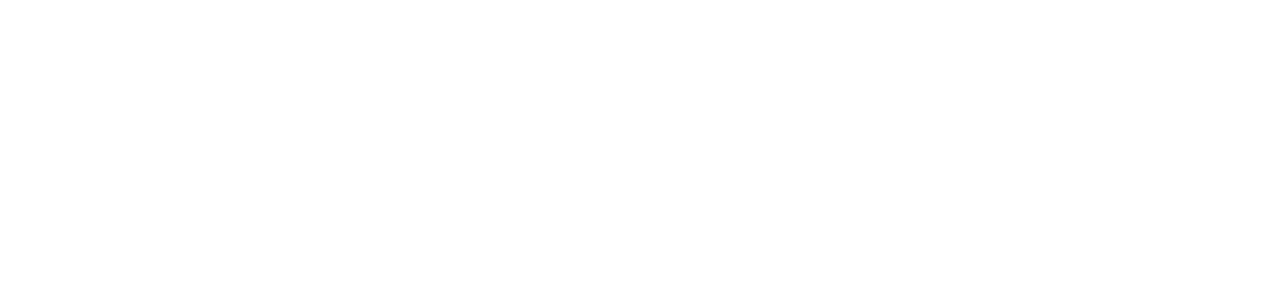
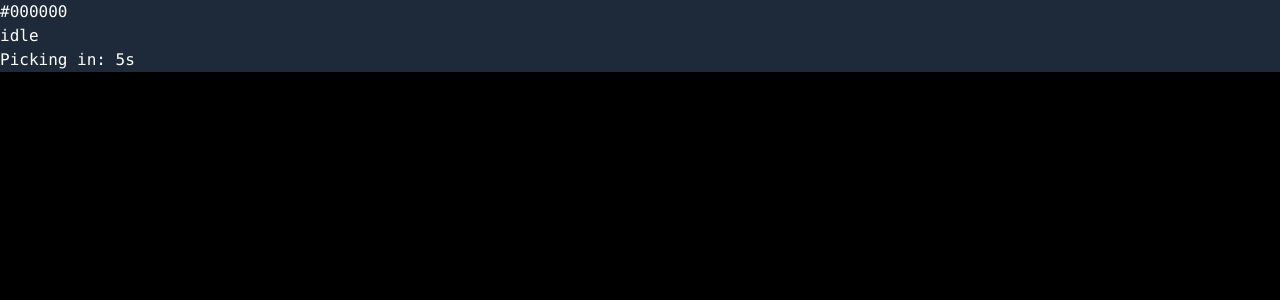
Before and after one commit to BrettHansen/pick-my-finger, a Next.js app: page / in a window 1280 px wide. Shown: the top 300 px of the page. Built offline with nearby package versions, Linux system fonts and the light colour scheme.

Commit message:
Implemented random picker logic

```diff
--- a/package.json
+++ b/package.json
@@ -11,7 +11,8 @@
   "dependencies": {
     "next": "16.1.1",
     "react": "19.2.3",
-    "react-dom": "19.2.3"
+    "react-dom": "19.2.3",
+    "react-timer-hook": "^4.0.5"
   },
   "devDependencies": {
     "@tailwindcss/postcss": "^4",
--- a/src/app/components/picker-area.tsx
+++ b/src/app/components/picker-area.tsx
@@ -1,17 +1,78 @@
 'use client';
 
 import { Touch, TouchEvent, useState } from 'react';
+import { useTimer } from 'react-timer-hook';
+
+const componentToHex = (component: number) => {
+    const hex = component.toString(16);
+    return hex.length == 1 ? '0' + hex : hex;
+};
+
+const rgbToHex = (r: number, g: number, b: number) => `#${componentToHex(r)}${componentToHex(g)}${componentToHex(b)}`;
+
+type PickerState = 'idle' | 'countdown' | 'picked';
 
 interface TouchTracker {
     x: number;
     y: number;
+    color: string;
 }
 
 const TOUCH_TARGET_COLORS = ['#E50000', '#FF8D00', '#FFEE00', '#028121', '#004CFF', '#770088'];
 
 export const PickerArea: React.FC = () => {
     const [debugMessages, setDebugMessages] = useState<string[]>([]);
+
+    const [pickerState, setPickerState] = useState<PickerState>('idle');
     const [touchTrackers, setTouchTrackers] = useState<TouchTracker[]>([]);
+
+    const onCountdownEnd = () => {
+        if (pickerState === 'countdown') {
+            const pickedTouchTrackerIndex = Math.floor(Math.random() * touchTrackers.length);
+
+            setTouchTrackers([touchTrackers[pickedTouchTrackerIndex]]);
+            setPickerState('picked');
+        }
+    };
+
+    const { isRunning, seconds, pause, restart } = useTimer({
+        expiryTimestamp: new Date(),
+        autoStart: false,
+        onExpire: onCountdownEnd,
+        interval: 100,
+    });
+
+    const restartCountdown = (touches: Touch[]) => {
+        const time = new Date();
+        time.setSeconds(time.getSeconds() + 5);
+
+        restart(time, true);
+
+        setPickerState('countdown');
+        updateTouchTrackers(touches);
+    };
+
+    const cancelCountdown = (touches: Touch[]) => {
+        pause();
+
+        setPickerState('idle');
+        updateTouchTrackers(touches);
+    };
+
+    const updateTouchTrackers = (touches: Touch[]) => {
+        setTouchTrackers(
+            touches.map(({ clientX, clientY }, index) => ({
+                x: clientX,
+                y: clientY,
+                color: TOUCH_TARGET_COLORS[index],
+            })),
+        );
+    };
+
+    const resetCountdown = () => {
+        setPickerState('idle');
+        setTouchTrackers([]);
+    };
 
     const onTouchEvent = (e: TouchEvent) => {
         const touches: Touch[] = [];
@@ -19,27 +80,65 @@ export const PickerArea: React.FC = () => {
         for (let index = 0; index < e.touches.length; index += 1) {
             touches.push(e.touches.item(index));
         }
+        setDebugMessages(
+            touches.map(
+                ({ clientX, clientY }, index) =>
+                    `${TOUCH_TARGET_COLORS[index]}: ${Math.round(clientX)}, ${Math.round(clientY)}`,
+            ),
+        );
 
-        setTouchTrackers(touches.map(({ clientX, clientY }) => ({ x: clientX, y: clientY })));
-        setDebugMessages(touches.map(({ clientX, clientY }) => `${Math.round(clientX)}, ${Math.round(clientY)}`));
+        switch (pickerState) {
+            case 'idle':
+                if (touches.length > 1) {
+                    restartCountdown(touches);
+                }
+            case 'countdown':
+                if (touches.length !== touchTrackers.length) {
+                    if (touches.length > 1) {
+                        restartCountdown(touches);
+                    } else {
+                        cancelCountdown(touches);
+                    }
+                } else {
+                    updateTouchTrackers(touches);
+                }
+            case 'picked':
+                if (touches.length === 0) {
+                    resetCountdown();
+                }
+        }
     };
+
+    const transparency = touchTrackers.length * 24;
+    const containerBackgroundColor = rgbToHex(transparency, transparency, transparency);
 
     return (
         <div id="container" className="flex h-screen">
             <div
                 id="interaction-area"
-                className="flex-1 touch-none select-none"
+                className="flex-1 touch-none pointer-none select-none"
                 onTouchStart={onTouchEvent}
                 onTouchMove={onTouchEvent}
                 onTouchEnd={onTouchEvent}
                 onTouchCancel={onTouchEvent}
+                style={{ backgroundColor: containerBackgroundColor }}
             >
-                {touchTrackers.map(({ x, y }, index) => (
-                    <TouchTracker key={`touch-tracker-${index}`} x={x} y={y} color={TOUCH_TARGET_COLORS[index]} />
+                {touchTrackers.map(({ x, y, color }, index) => (
+                    <TouchTracker key={`touch-tracker-${index}`} x={x} y={y} color={color} />
                 ))}
             </div>
-            <div id="debug-area" className="w-40 overflow-scroll whitespace-pre border border-white rounded-xl">
-                <code>{debugMessages.join('\n')}</code>
+            <div
+                id="debug-area"
+                className="absolute top-0 w-screen touch-none pointer-none select-none whitespace-pre bg-gray-800 text-white"
+            >
+                <code>
+                    {[
+                        containerBackgroundColor,
+                        pickerState,
+                        `Picking in: ${isRunning ? seconds : '5'}s`,
+                        ...debugMessages,
+                    ].join('\n')}
+                </code>
             </div>
         </div>
     );
```
Also changed, not shown: 1 other file (tests, documents, lock files or other folders).
